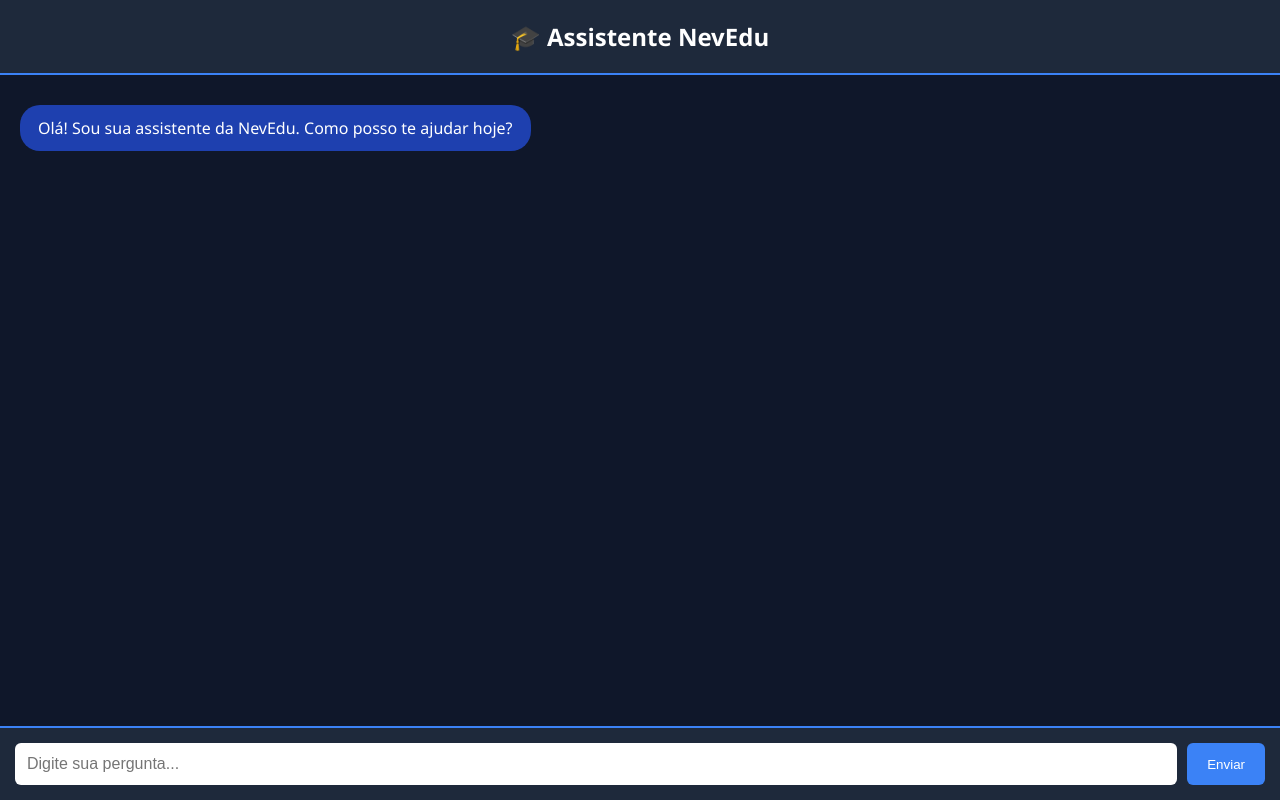
After one commit to Thiago0010/NevEdu, a Flask app: page /ia in a window 1280 px wide. The commit adds this page. Run offline with Flask 3, Linux system fonts and the light colour scheme.

Commit message:
sistema IA colocado e aplicado com JSON

```diff
--- a/app.py
+++ b/app.py
@@ -1,13 +1,18 @@
 from flask import Flask, render_template, request, redirect, session, flash, url_for, jsonify
+from werkzeug.security import generate_password_hash, check_password_hash
 import sqlite3
 from datetime import datetime
+import json
+import os
 
 app = Flask(__name__)
 app.secret_key = '123456'
 
+# Conexão com o banco de dados
 def conectar():
     return sqlite3.connect('database.db')
 
+# Criar tabelas do banco
 def criar_banco():
     conn = conectar()
     cursor = conn.cursor()
@@ -43,24 +48,59 @@ def criar_banco():
     conn.commit()
     conn.close()
 
+# Página inicial (home)
 @app.route('/')
+def home():
+    return render_template('home.html')
+
+# Página de cadastro
+@app.route('/cadastro', methods=['GET', 'POST'])
+def cadastro():
+    if request.method == 'POST':
+        nome = request.form['nome']
+        email = request.form['email']
+        senha = request.form['senha']
+        confirmar = request.form['confirmar']
+
+        if senha != confirmar:
+            flash('Senhas não coincidem!')
+            return redirect(url_for('cadastro'))
+
+        try:
+            senha_hash = generate_password_hash(senha)
+            conn = conectar()
+            cursor = conn.cursor()
+            cursor.execute('INSERT INTO usuarios (nome, email, senha) VALUES (?, ?, ?)', (nome, email, senha_hash))
+            conn.commit()
+            conn.close()
+            flash('Cadastro realizado com sucesso! Faça login.')
+            return redirect(url_for('index'))
+        except sqlite3.IntegrityError:
+            flash('E-mail já cadastrado.')
+            return redirect(url_for('cadastro'))
+
+    return render_template('cadastro.html')
+
+# Página de login
+@app.route('/index')
 def index():
-    if 'usuario_id' in session:
-        return redirect(url_for('dashboard'))
     return render_template('index.html')
 
 @app.route('/login', methods=['POST'])
 def login():
     email = request.form['email']
     senha = request.form['senha']
+    token = request.form.get('g-recaptcha-response')
+
+    # Aqui você pode adicionar verificação do token com o Google se quiser usar reCAPTCHA
 
     conn = conectar()
     cursor = conn.cursor()
-    cursor.execute('SELECT id, nome FROM usuarios WHERE email=? AND senha=?', (email, senha))
+    cursor.execute('SELECT id, nome, senha FROM usuarios WHERE email=?', (email,))
     user = cursor.fetchone()
     conn.close()
 
-    if user:
+    if user and check_password_hash(user[2], senha):
         session['usuario_id'] = user[0]
         session['usuario_nome'] = user[1]
         return redirect(url_for('dashboard'))
@@ -68,17 +108,14 @@ def login():
         flash('Email ou senha inválidos.')
         return redirect(url_for('index'))
 
-@app.route('/logout')
-def logout():
-    session.clear()
-    return redirect(url_for('index'))
-
+# Página dashboard
 @app.route('/dashboard')
 def dashboard():
     if 'usuario_id' not in session:
         return redirect(url_for('index'))
     return render_template('dashboard.html', nome=session['usuario_nome'])
 
+# Página perfil
 @app.route('/perfil')
 def perfil():
     if 'usuario_id' not in session:
@@ -86,7 +123,6 @@ def perfil():
         return redirect(url_for('index'))
 
     usuario_id = session['usuario_id']
-
     conn = conectar()
     cursor = conn.cursor()
     cursor.execute('SELECT nome, ano_escolar, inicio_escolar, foto FROM usuarios WHERE id=?', (usuario_id,))
@@ -98,6 +134,7 @@ def perfil():
 
     nome, ano_escolar, inicio_escolar, foto = user
 
+    # Cálculo do progresso escolar
     try:
         hoje = datetime.now().date()
         inicio = datetime.strptime(inicio_escolar, '%Y-%m-%d').date()
@@ -109,9 +146,11 @@ def perfil():
     except:
         progresso = 0
 
+    # Cursos concluídos
     cursor.execute('SELECT nome, data_conclusao FROM historico_cursos WHERE usuario_id=? ORDER BY data_conclusao DESC', (usuario_id,))
     historico_cursos = [{'nome': row[0], 'data_conclusao': datetime.strptime(row[1], '%Y-%m-%d')} for row in cursor.fetchall()]
 
+    # Badges
     cursor.execute('SELECT nome, icone FROM badges WHERE usuario_id=?', (usuario_id,))
     badges = [{'nome': row[0], 'icone': row[1]} for row in cursor.fetchall()]
 
@@ -119,6 +158,7 @@ def perfil():
 
     return render_template('perfil.html', nome=nome, ano=ano_escolar or 'Não informado', inicio_escolar=inicio_escolar or '', progresso=progresso, foto=foto, historico_cursos=historico_cursos, badges=badges)
 
+# Atualizar perfil
 @app.route('/perfil/atualizar', methods=['POST'])
 def atualizar_perfil():
     if 'usuario_id' not in session:
@@ -140,9 +180,9 @@ def atualizar_perfil():
     conn.close()
 
     session['usuario_nome'] = nome
-
     return jsonify({'sucesso': True})
 
+# Upload de foto
 @app.route('/perfil/upload_foto', methods=['POST'])
 def upload_foto():
     if 'usuario_id' not in session:
@@ -166,35 +206,31 @@ def upload_foto():
 
     return jsonify({'sucesso': True, 'caminho': caminho})
 
-@app.route('/cadastro', methods=['GET', 'POST'])
-def cadastro():
-    if request.method == 'POST':
-        nome = request.form['nome']
-        email = request.form['email']
-        senha = request.form['senha']
-        confirmar = request.form['confirmar']
+# Logout
+@app.route('/logout')
+def logout():
+    session.clear()
+    return redirect(url_for('home'))
 
-        if senha != confirmar:
-            flash('Senhas não coincidem!')
-            return redirect(url_for('cadastro'))
+# Interface da IA
+@app.route('/ia')
+def ia():
+    return render_template('ia.html')
 
-        try:
-            conn = conectar()
-            cursor = conn.cursor()
-            cursor.execute('INSERT INTO usuarios (nome, email, senha) VALUES (?, ?, ?)', (nome, email, senha))
-            conn.commit()
-            conn.close()
-            flash('Cadastro realizado com sucesso!')
-            return redirect(url_for('index'))
-        except sqlite3.IntegrityError:
-            flash('E-mail já cadastrado.')
-            return redirect(url_for('cadastro'))
-    return render_template('cadastro.html')
+# Resposta da IA (respostas predefinidas via JSON)
+@app.route('/ia', methods=['POST'])
+def ia_resposta():
+    data = request.get_json()
+    pergunta = data.get('pergunta', '').strip().lower()
 
-@app.route('/home')
-def home():
-    return render_template('home.html')
+    with open('data/respostas.json', encoding='utf-8') as f:
+        respostas = json.load(f)
 
+    resposta = respostas.get(pergunta, "Desculpe, ainda não sei responder isso 😢")
+
+    return jsonify({'resposta': resposta})
+
+# Inicializar o app
 if __name__ == '__main__':
     criar_banco()
     app.run(debug=True)
--- /dev/null
+++ b/data/respostas.json
@@ -0,0 +1,6 @@
+{
+  "o que é fotossíntese?": "A fotossíntese é o processo usado pelas plantas para converter luz solar em energia.",
+  "qual é a capital do brasil?": "A capital do Brasil é Brasília.",
+  "quem descobriu o brasil?": "Pedro Álvares Cabral descobriu o Brasil em 1500.",
+  "o que é programação?": "Programação é o processo de escrever códigos que dizem ao computador o que fazer."
+}
--- a/static/css/dashboard.css
+++ b/static/css/dashboard.css
@@ -475,3 +475,7 @@ body.dark-mode .ia-preview input {
   transform: translateY(-5px);
   box-shadow: 0 6px 20px rgba(0, 0, 0, 0.1);
 }
+.ia-placeholder a{
+  text-decoration: none;
+  color: #f9f9f9
+}
--- a/templates/dashboard.html
+++ b/templates/dashboard.html
@@ -149,11 +149,13 @@
 </section>
 
    <section class="ia-placeholder">
+    <a href="{{ url_for('ia') }}">
   <h2>Assistente Inteligente</h2>
   <p>Em breve, você poderá contar com a IA do NevEdu para tirar dúvidas, revisar conteúdos e acelerar seus estudos.</p>
   <div class="ia-preview">
     <p class="ia-msg"><strong>🤖 NevIA:</strong> “Olá, Thiago! Como posso te ajudar nos estudos hoje?”</p>
     <input type="text" placeholder="Digite sua pergunta..." disabled>
+  </a>
   </div>
 </section>
 
--- a/templates/home.html
+++ b/templates/home.html
@@ -26,7 +26,7 @@
         <a href="{{ url_for('cadastro') }}" class="botao">Comece gratuitamente</a>
       </div>
       <div class="imagem">
-        <img src="{{ url_for('static', filename='img/hero-estudando.svg') }}" alt="Pessoa estudando" />
+       <img src="{{ url_for('static', filename='img/undraw_learning_qt7d.svg') }}" alt="Estudando com IA">
       </div>
     </div>
   </section>
--- /dev/null
+++ b/templates/ia.html
@@ -0,0 +1,144 @@
+<!DOCTYPE html>
+<html lang="pt-BR">
+<head>
+  <meta charset="UTF-8">
+  <title>NevEdu | Assistente IA</title>
+  <style>
+    body {
+      margin: 0;
+      font-family: 'Segoe UI', sans-serif;
+      background: #0f172a;
+      color: #fff;
+      display: flex;
+      flex-direction: column;
+      height: 100vh;
+    }
+
+    header {
+      padding: 20px;
+      background: #1e293b;
+      font-size: 24px;
+      font-weight: bold;
+      text-align: center;
+      border-bottom: 2px solid #3b82f6;
+      animation: slideInTop 0.8s ease;
+    }
+
+    #chat-container {
+      flex: 1;
+      display: flex;
+      flex-direction: column;
+      padding: 20px;
+      overflow-y: auto;
+      animation: fadeIn 1s ease;
+    }
+
+    .mensagem {
+      max-width: 70%;
+      padding: 12px 18px;
+      margin: 10px 0;
+      border-radius: 20px;
+      animation: pop 0.3s ease;
+    }
+
+    .usuario {
+      align-self: flex-end;
+      background-color: #2563eb;
+    }
+
+    .bot {
+      align-self: flex-start;
+      background-color: #1e40af;
+    }
+
+    form {
+      display: flex;
+      padding: 15px;
+      background: #1e293b;
+      border-top: 2px solid #3b82f6;
+    }
+
+    input[type="text"] {
+      flex: 1;
+      padding: 12px;
+      font-size: 16px;
+      border: none;
+      border-radius: 6px;
+      outline: none;
+    }
+
+    button {
+      background-color: #3b82f6;
+      color: white;
+      border: none;
+      padding: 0 20px;
+      margin-left: 10px;
+      border-radius: 6px;
+      cursor: pointer;
+      transition: background 0.3s ease;
+    }
+
+    button:hover {
+      background-color: #2563eb;
+    }
+
+    @keyframes fadeIn {
+      from { opacity: 0; transform: translateY(10px); }
+      to { opacity: 1; transform: translateY(0); }
+    }
+
+    @keyframes slideInTop {
+      from { transform: translateY(-50px); opacity: 0; }
+      to { transform: translateY(0); opacity: 1; }
+    }
+
+    @keyframes pop {
+      from { transform: scale(0.8); opacity: 0; }
+      to { transform: scale(1); opacity: 1; }
+    }
+  </style>
+</head>
+<body>
+  <header>🎓 Assistente NevEdu</header>
+
+  <div id="chat-container">
+    <div class="mensagem bot">Olá! Sou sua assistente da NevEdu. Como posso te ajudar hoje?</div>
+  </div>
+
+  <form id="form-mensagem">
+    <input type="text" id="pergunta" placeholder="Digite sua pergunta..." required autocomplete="off">
+    <button type="submit">Enviar</button>
+  </form>
+
+  <script>
+    const form = document.getElementById('form-mensagem');
+    const input = document.getElementById('pergunta');
+    const chat = document.getElementById('chat-container');
+
+    form.addEventListener('submit', async (e) => {
+      e.preventDefault();
+      const pergunta = input.value.trim();
+      if (!pergunta) return;
+
+      adicionarMensagem(pergunta, 'usuario');
+      input.value = '';
+
+      const resposta = await fetch('/ia', {
+        method: 'POST',
+        headers: {'Content-Type': 'application/json'},
+        body: JSON.stringify({ pergunta })
+      }).then(r => r.json());
+
+      adicionarMensagem(resposta.resposta, 'bot');
+    });
+
+    function adicionarMensagem(texto, classe) {
+      const msg = document.createElement('div');
+      msg.classList.add('mensagem', classe);
+      msg.textContent = texto;
+      chat.appendChild(msg);
+      chat.scrollTop = chat.scrollHeight;
+    }
+  </script>
+</body>
+</html>
```
Also changed, not shown: static/css/home.css (+24 -0 lines), templates/index.html (+8 -2 lines), database.db, static/img/undraw_learning_qt7d.svg (added).
